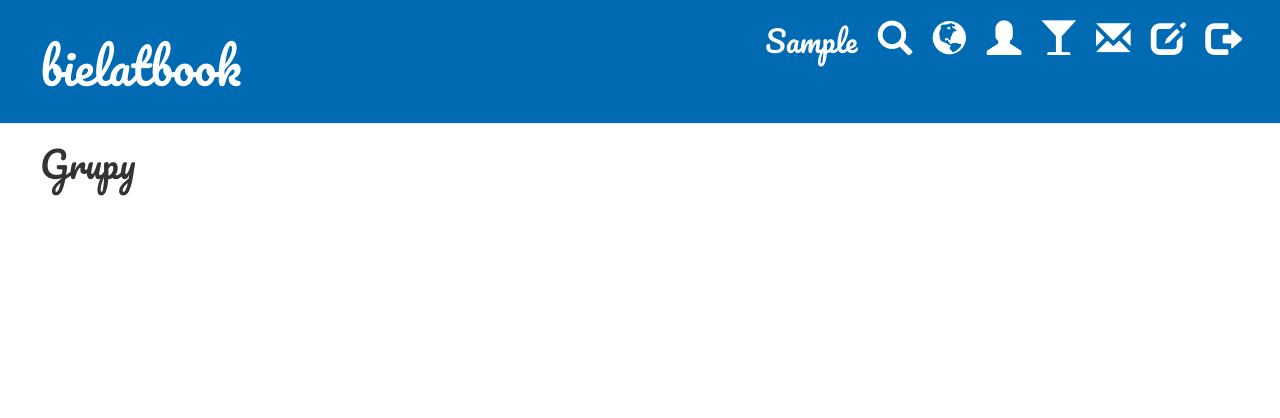
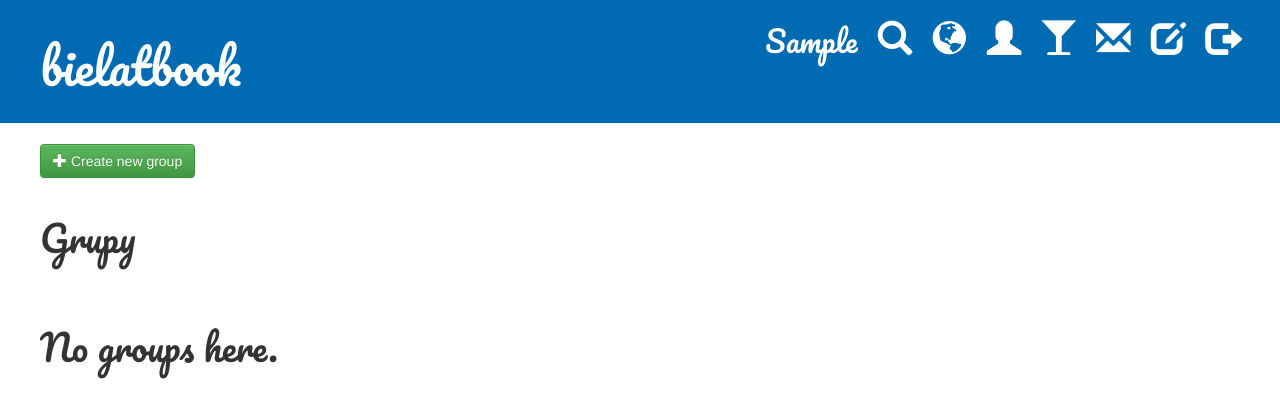
Before and after one commit to bielatm/bielatbook, a Django app: page /groups/ in a window 1280 px wide. Shown: the top 418 px of the page. Run offline with Django 3.2, Linux system fonts and the light colour scheme; the visitor is signed in with stand-in values (Sample User, id 1); data that the repository does not hold is empty; some libraries are stand-ins or nearby versions.

Commit message:
adding groups

```diff
--- a/book/templates/book/groups_list.html
+++ b/book/templates/book/groups_list.html
@@ -1,5 +1,23 @@
 {% extends 'book/base.html' %}
 
 {% block content %}
-<h1>Grupy</h1>
+    <a class="btn btn-success" href="{% url 'new_group' %}"><span class="glyphicon glyphicon-plus"></span> Create new group</a>
+    <br/><br/>
+    <h1>Grupy</h1>
+    <br/><br/>
+    {% if groups %}
+    <div class="row">
+        <div class="col-xs-6">
+            <div class="list-group">
+                {% for group in groups %}
+                    <a href="" class="list-group-item">
+                        <h3 class="list-group-item-heading">{{ group.name }}</h3>
+                    </a>
+                {% endfor %}
+            </div>
+        </div>
+    </div>
+    {% else %}
+        <h1>No groups here.</h1>
+    {% endif %}
 {% endblock %}
--- a/book/urls.py
+++ b/book/urls.py
@@ -14,5 +14,6 @@ urlpatterns = [
     url(r'^new_message/$', views.new_message, name='new_message'),
     url(r'^message/friend/(?P<pk>\d+)$', views.friend_messages, name='friend_messages'),
     url(r'^groups/$', views.groups_list, name='groups_list'),
-    # url(r'^group/(?P<pk>\d+)$', views.group_detail, name='group_detail'),
+    url(r'^new_group/$', views.new_group, name='new_group'),
+    url(r'^group/(?P<pk>\d+)$', views.group_detail, name='group_detail'),
 ]
--- a/book/views.py
+++ b/book/views.py
@@ -1,5 +1,5 @@
 from django.shortcuts import render, redirect, get_object_or_404
-from .forms import SignUpForm, UserProfileForm, MessageForm, InputMessageForm
+from .forms import SignUpForm, UserProfileForm, MessageForm, InputMessageForm, GroupForm
 from django.contrib.auth.models import User
 from .models import UserProfile, FriendshipInvite, Friendship, Message, Group, Post
 from django.contrib.auth import authenticate, login, logout
@@ -183,9 +183,12 @@ def friend_messages(request, pk):
     if request.method == 'POST':
         form = InputMessageForm(request.POST)
         if form.is_valid():
-            message = Message(author=user,
-                              text=form.cleaned_data.get('text'),
-                              receiver=friend)
+            # message = Message(author=user,
+            #                   text=form.cleaned_data.get('text'),
+            #                   receiver=friend)
+            message = form.save(commit=False)
+            message.author = user
+            message.receiver = friend
             message.save()
             return redirect('friend_messages', pk=friend.pk)
     else:
@@ -195,5 +198,27 @@ def friend_messages(request, pk):
 
 @login_required
 def groups_list(request):
-    groups = Group.objects.all()
+    groups = Group.objects.all().order_by('name')
     return render(request, 'book/groups_list.html', {'groups': groups})
+
+
+@login_required
+def new_group(request):
+    user = request.user
+    if request.method == 'POST':
+        form = GroupForm(request.POST)
+        if form.is_valid():
+            group = form.save(commit=False)
+            group.admin = user
+            group.save()
+            return redirect('groups_list')
+    else:
+        form = GroupForm()
+    return render(request, 'book/new_group.html', {'form': form})
+
+
+@login_required
+def group_detail(request, pk):
+    user = request.user
+    group = get_object_or_404(Group, pk=pk)
+    return render(request, 'book/group_detail.html', {'group': group, 'user': user})
```
Also changed, not shown: book/forms.py (+11 -1 lines), book/templates/book/new_group.html (added, +24 -0 lines), book/templates/book/group_detail.html (added).
